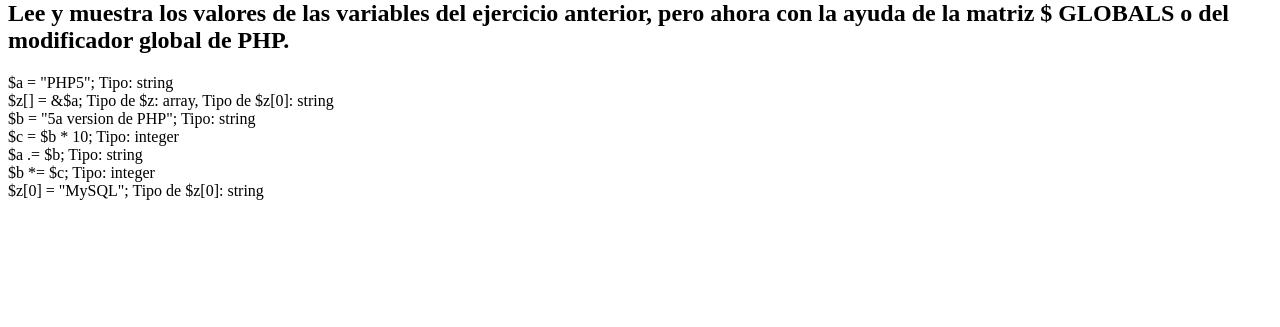
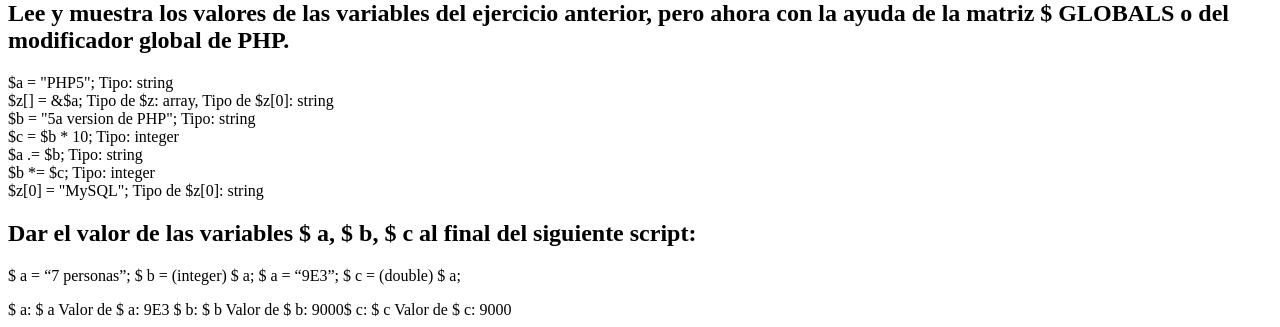
Before and after one commit to Valeriagarzon/tecweb, a PHP site: page / in a window 1280 px wide. Shown: the part 962-1289 px from the top of the page. Before the commit the page ends 1162 px from the top, so only its background shows below. Run offline with PHP 8.4, Linux system fonts and the light colour scheme.

Commit message:
Ejercicio 5 cargado

```diff
--- a/practicas/p03/index.php
+++ b/practicas/p03/index.php
@@ -28,6 +28,7 @@
 
         echo "<br>";
         echo "<br>";
+
         echo "<h2>Ejericio 2</h2>";
         echo " <p>  Proporcionar los valores de $ a, $ b, $ c como sigue:</p> ";
         $a =  "ManejadorSQL";
@@ -98,15 +99,24 @@
             $z[0] = "MySQL"; $GLOBALS['z'] = $z;
             echo "\$z[0] = \"MySQL\"; Tipo de \$z[0]: " . gettype($z[0]) . "\n"; echo "<br>";
 
+            echo "<h2>
+            Dar el valor de las variables $ a, $ b, $ c al final del siguiente script:
+            </h2>";
+            echo "<p>
+            $ a = “7 personas”;
+            $ b = (integer) $ a;
+            $ a = “9E3”;
+            $ c = (double) $ a;
+            </p>";
 
+             // $a = "7 personas";
+           // $b = (integer) $a;
+            //$a = "9E3";
+           // $c = (double) $a;
 
-
-
-
-
-
-
-
+            echo "\$ a: $ a\n"; echo " Valor de $ a: 9E3 ";
+            echo "\$ b: $ b\n"; echo " Valor de $ b: 9000";
+            echo "\$ c: $ c\n"; echo " Valor de $ c: 9000 ";
 
 
     ?>
```
